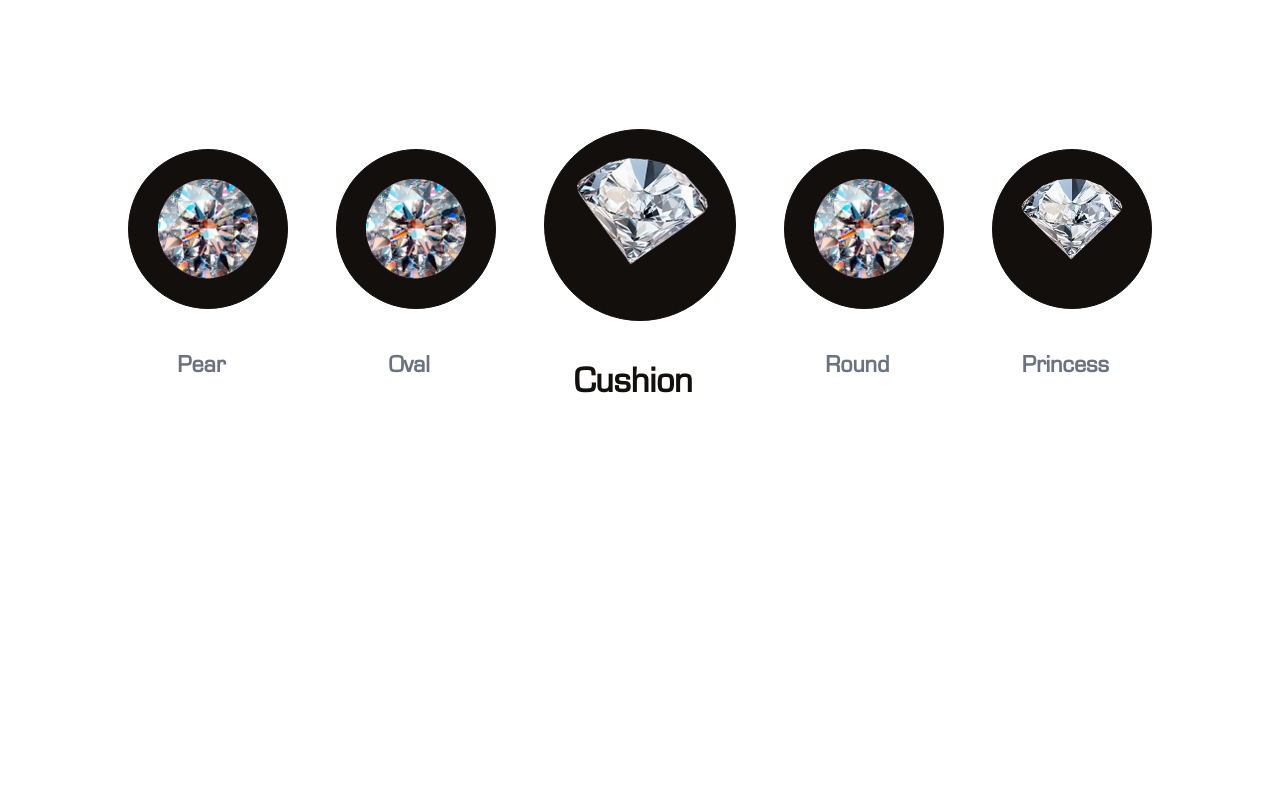
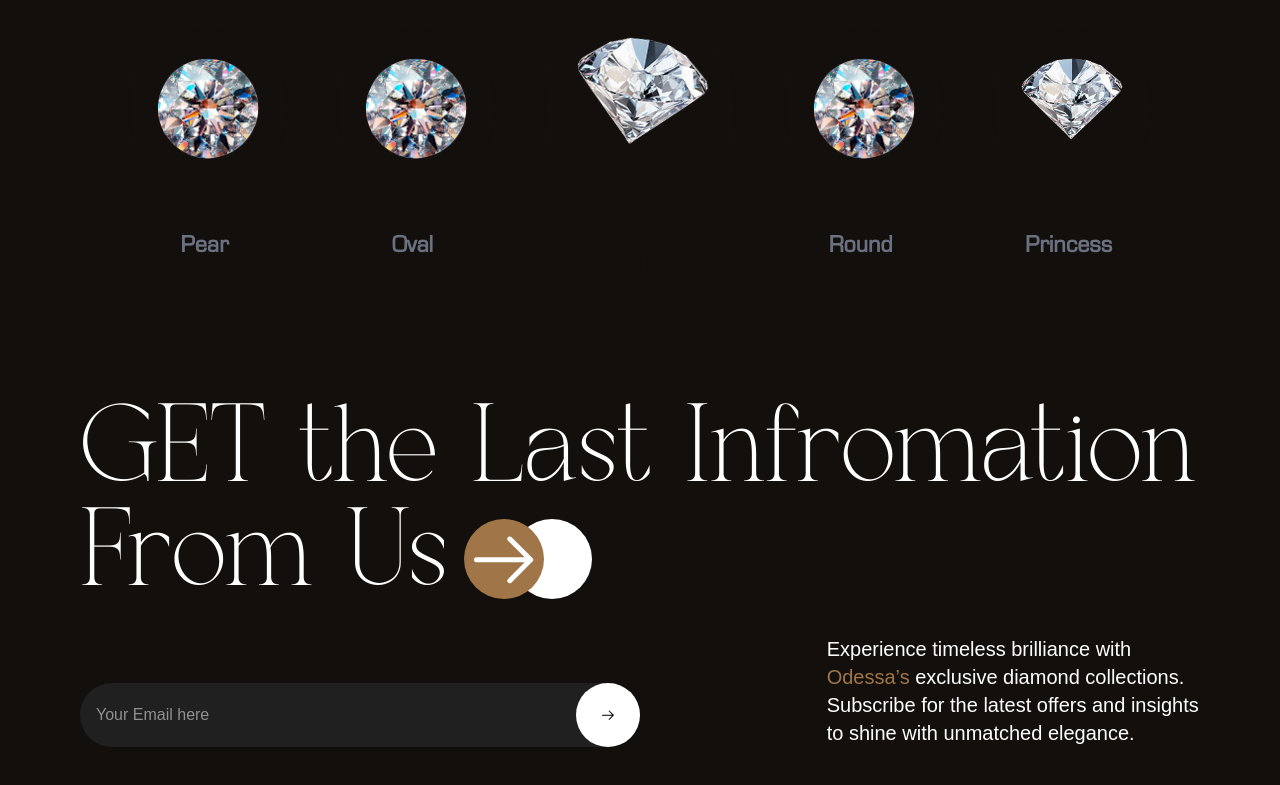
Before and after one commit to Webminds-designs/odessa, a Next.js app: page / in a window 1280 px wide. Shown: the part 1691-2476 px from the top of the page. Before the commit the page ends 2092 px from the top, so only its background shows below. Built offline with nearby package versions, Linux system fonts and the light colour scheme.

Commit message:
modified:  remove root padding from hero and hero content and alse bg color moddifed:  footer

```diff
--- a/app/components/Footer.tsx
+++ b/app/components/Footer.tsx
@@ -1,9 +1,41 @@
 import React from "react";
+import { GoArrowRight } from "react-icons/go";
 
 const Footer = () => {
   return (
-    <div className="w-screen h-11/12 md:p-24 p-8 text-white flex flex-col items-center justify-center">
-      <div className="bg-teal-200 w-full h-full"></div>
+    <div className="w-full h-11/12 mt-36 text-white flex flex-col items-center justify-center gap-4">
+      <div className="flex flex-col text-wrap font-vasion text-8xl w-full text-left gap-2">
+        <div>GET the Last Infromation</div>
+        <div className="flex gap-2">
+          From Us
+          <span className="flex  relative h-full items-end p-2">
+            <div className="rounded-full h-[80px] w-[80px] bg-white absolute -right-30 " />
+            <div className="rounded-full h-[80px] w-[80px] bg-[#A07648] absolute  flex items-center">
+              <GoArrowRight className="w-20" />
+            </div>
+          </span>
+        </div>
+      </div>
+      <div className="py-3 w-full h-fit  flex justify-between items-end gap-12">
+        <div className="flex w-1/2 relative">
+          <input
+            type="email"
+            placeholder="Your Email here"
+            className="bg-[#202020] px-4 py-3 h-16 w-full rounded-full"
+          />
+          <div className="rounded-full h-16 w-16 bg-white absolute right-0 flex items-center justify-center hover:bg-[#A07648] cursor-pointer">
+            <GoArrowRight className="text-black w-8" />
+          </div>
+        </div>
+        <div className="text-wrap w-1/3 text-xl">
+          Experience timeless brilliance with{" "}
+          <span className="text-[#A07648]">Odessa’s</span> exclusive diamond
+          collections. Subscribe for the latest offers and insights to shine
+          with unmatched elegance.
+        </div>
+      </div>
+      <div className="w-full h-[200px]"></div>
+      <hr className="w-full border-1 border-solid border-white opacity-80"></hr>
     </div>
   );
 };
--- a/app/page.tsx
+++ b/app/page.tsx
@@ -3,16 +3,20 @@ import Hero from "./components/Hero";
 import Highlight from "./components/Highlight";
 import ShopByShape from "./components/ShopByShape";
 import HeroContent from "./components/HeroContent";
+import Footer from "./components/Footer";
 
 export default function Home() {
   return (
-    <div className="grid items-center justify-items-center min-h-screen p-8 pb-20 gap-30 sm:p-20">
+    <div>
       <Hero />
-
       <HeroContent />
       <div className="w-full h-screen"></div>
-      <Highlight />
-      <ShopByShape />
+      <div className="grid items-center justify-items-center min-h-screen p-8 pb-20 gap-30 sm:p-20 bg-primary">
+        <Highlight />
+        <ShopByShape />
+        <div className="w-full h-0.5 "></div>
+        <Footer />
+      </div>
     </div>
   );
 }
```
